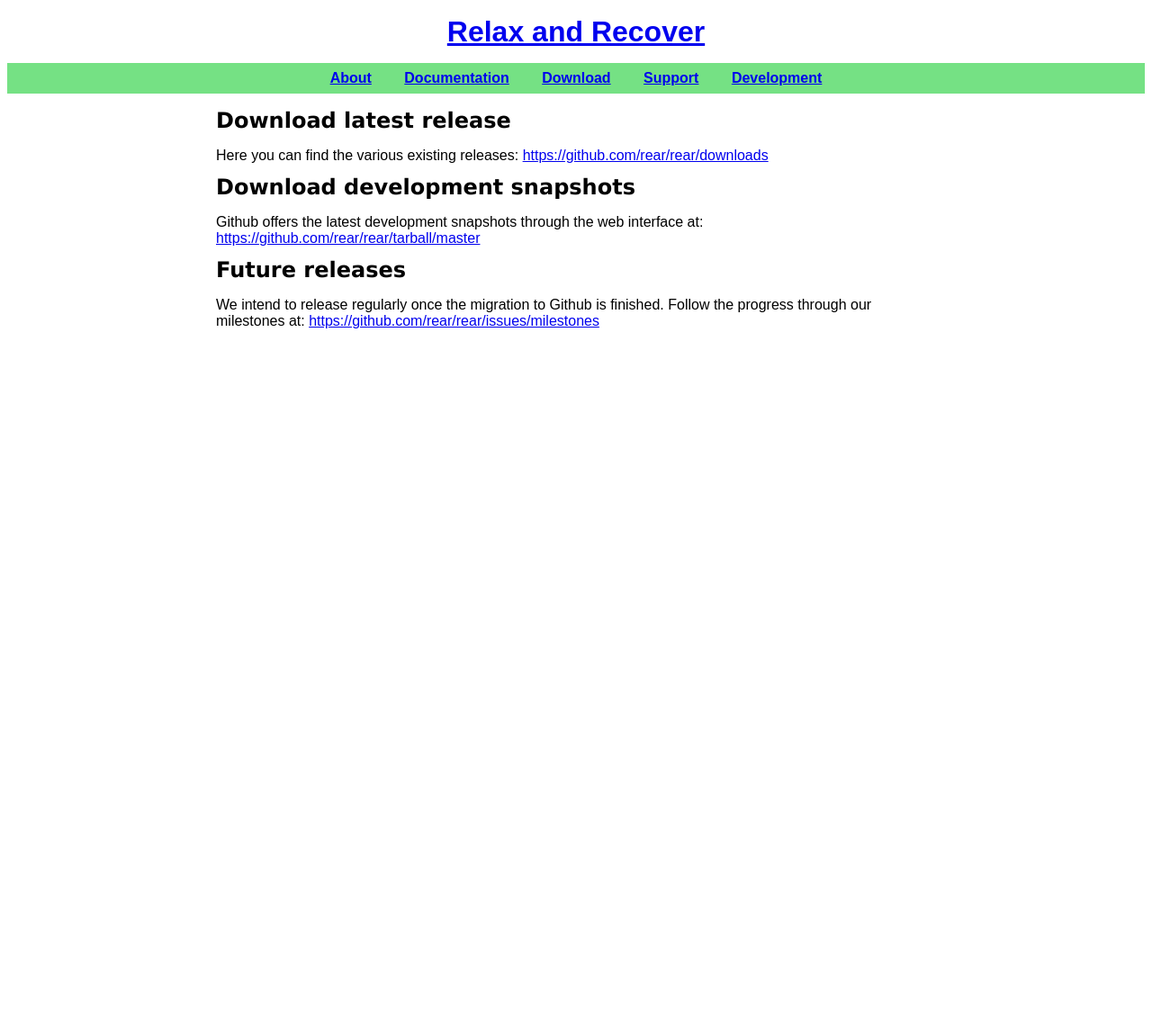
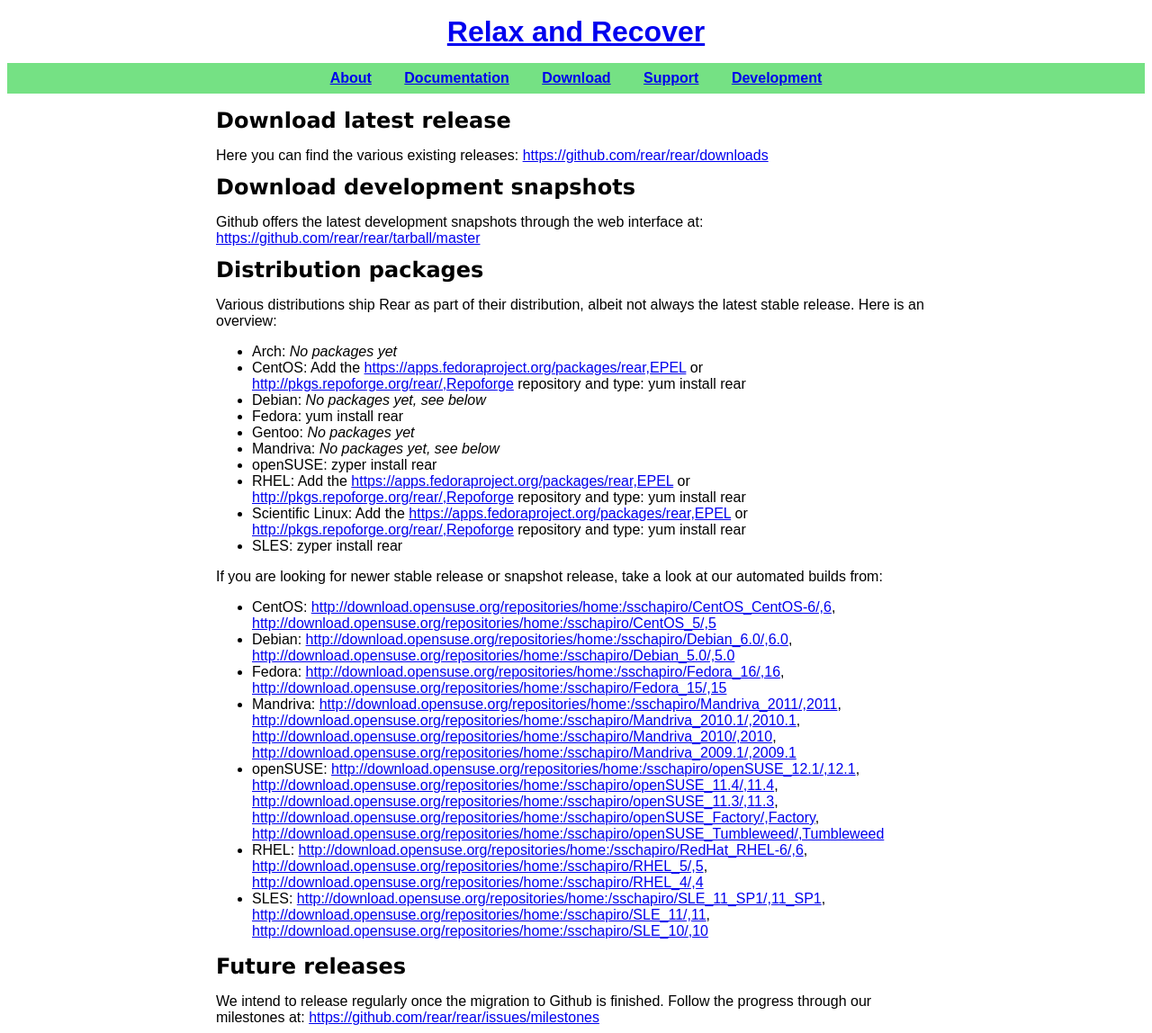
Before and after one commit to rear/rear.github.com, a Jekyll site: the page built from download/index.md, in a window 1280 px wide. Shown: the whole page at 90% size. Built offline with Jekyll 4.4.1, drawn with Linux system fonts in a browser that asks for light colours; before the commit the page ends 900 px from its top, so only the background shows below that.

Commit message:
Added known distribution packages

````diff
--- a/download/index.md
+++ b/download/index.md
@@ -7,10 +7,72 @@
 Here you can find the various existing releases:
 <https://github.com/rear/rear/downloads>
 
-
 ## Download development snapshots ##
 Github offers the latest development snapshots through the web interface at:
 <https://github.com/rear/rear/tarball/master>
+
+## Distribution packages ##
+Various distributions ship Rear as part of their distribution, albeit not
+always the latest stable release. Here is an overview:
+
+ * Arch:
+   *No packages yet*
+ * CentOS:
+   Add the <https://apps.fedoraproject.org/packages/rear,EPEL> or
+   <http://pkgs.repoforge.org/rear/,Repoforge> repository and type:
+   ```yum install rear```
+ * Debian:
+   *No packages yet, see below*
+ * Fedora:
+   ```yum install rear```
+ * Gentoo:
+   *No packages yet*
+ * Mandriva:
+   *No packages yet, see below*
+ * openSUSE:
+   ```zyper install rear```
+ * RHEL:
+   Add the <https://apps.fedoraproject.org/packages/rear,EPEL> or
+   <http://pkgs.repoforge.org/rear/,Repoforge> repository and type:
+   ```yum install rear```
+ * Scientific Linux:
+   Add the <https://apps.fedoraproject.org/packages/rear,EPEL> or
+   <http://pkgs.repoforge.org/rear/,Repoforge> repository and type:
+   ```yum install rear```
+ * SLES:
+   ```zyper install rear```
+
+If you are looking for newer stable release or snapshot release, take a look at
+our automated builds from:
+
+ * CentOS:
+    <http://download.opensuse.org/repositories/home:/sschapiro/CentOS_CentOS-6/,6>,
+    <http://download.opensuse.org/repositories/home:/sschapiro/CentOS_5/,5>
+ * Debian:
+    <http://download.opensuse.org/repositories/home:/sschapiro/Debian_6.0/,6.0>,
+    <http://download.opensuse.org/repositories/home:/sschapiro/Debian_5.0/,5.0>
+ * Fedora:
+    <http://download.opensuse.org/repositories/home:/sschapiro/Fedora_16/,16>,
+    <http://download.opensuse.org/repositories/home:/sschapiro/Fedora_15/,15>
+ * Mandriva:
+    <http://download.opensuse.org/repositories/home:/sschapiro/Mandriva_2011/,2011>,
+    <http://download.opensuse.org/repositories/home:/sschapiro/Mandriva_2010.1/,2010.1>,
+    <http://download.opensuse.org/repositories/home:/sschapiro/Mandriva_2010/,2010>,
+    <http://download.opensuse.org/repositories/home:/sschapiro/Mandriva_2009.1/,2009.1>
+ * openSUSE:
+    <http://download.opensuse.org/repositories/home:/sschapiro/openSUSE_12.1/,12.1>,
+    <http://download.opensuse.org/repositories/home:/sschapiro/openSUSE_11.4/,11.4>,
+    <http://download.opensuse.org/repositories/home:/sschapiro/openSUSE_11.3/,11.3>,
+    <http://download.opensuse.org/repositories/home:/sschapiro/openSUSE_Factory/,Factory>,
+    <http://download.opensuse.org/repositories/home:/sschapiro/openSUSE_Tumbleweed/,Tumbleweed>
+ * RHEL:
+    <http://download.opensuse.org/repositories/home:/sschapiro/RedHat_RHEL-6/,6>,
+    <http://download.opensuse.org/repositories/home:/sschapiro/RHEL_5/,5>,
+    <http://download.opensuse.org/repositories/home:/sschapiro/RHEL_4/,4>
+ * SLES:
+    <http://download.opensuse.org/repositories/home:/sschapiro/SLE_11_SP1/,11_SP1>,
+    <http://download.opensuse.org/repositories/home:/sschapiro/SLE_11/,11>,
+    <http://download.opensuse.org/repositories/home:/sschapiro/SLE_10/,10>
 
 
 ## Future releases
````
